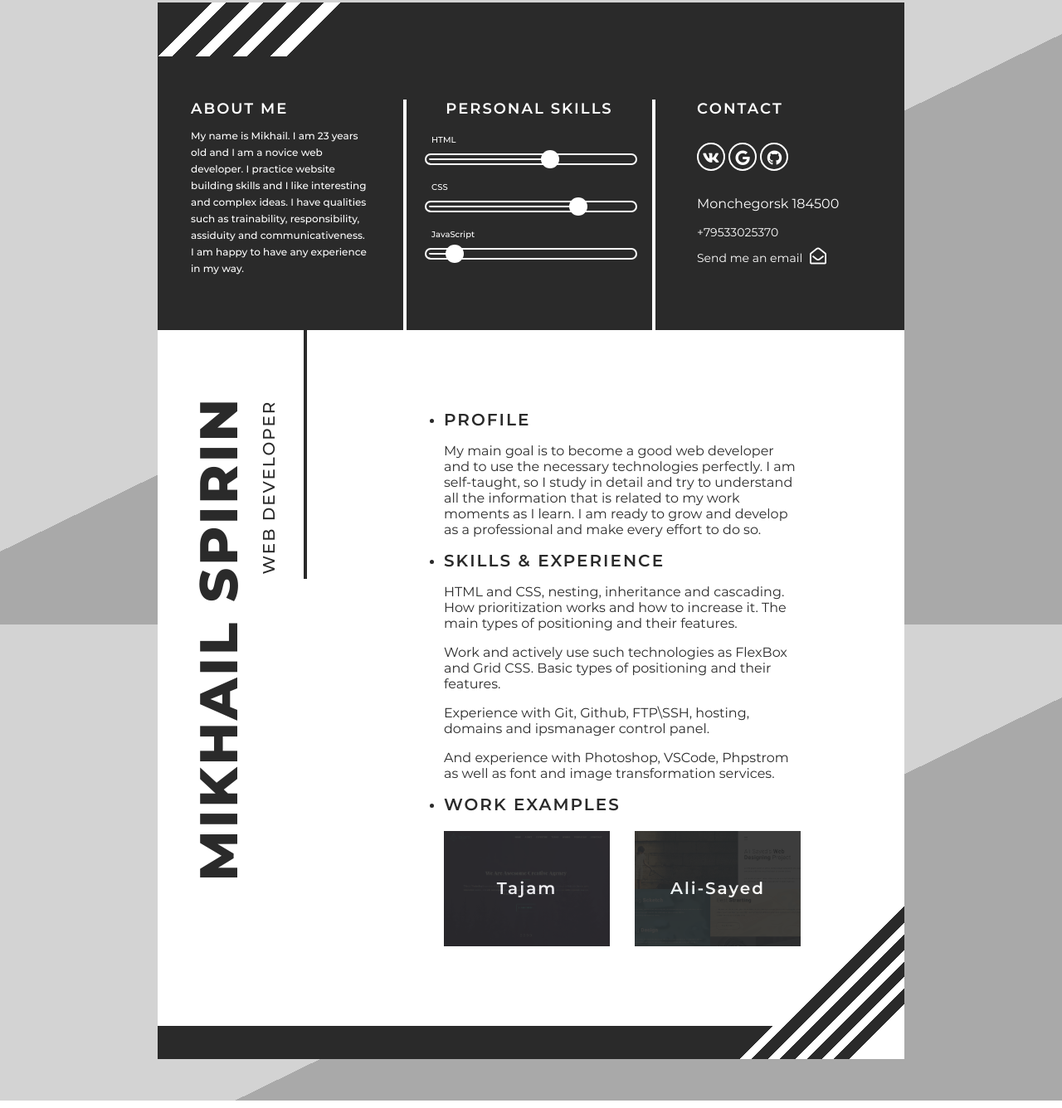
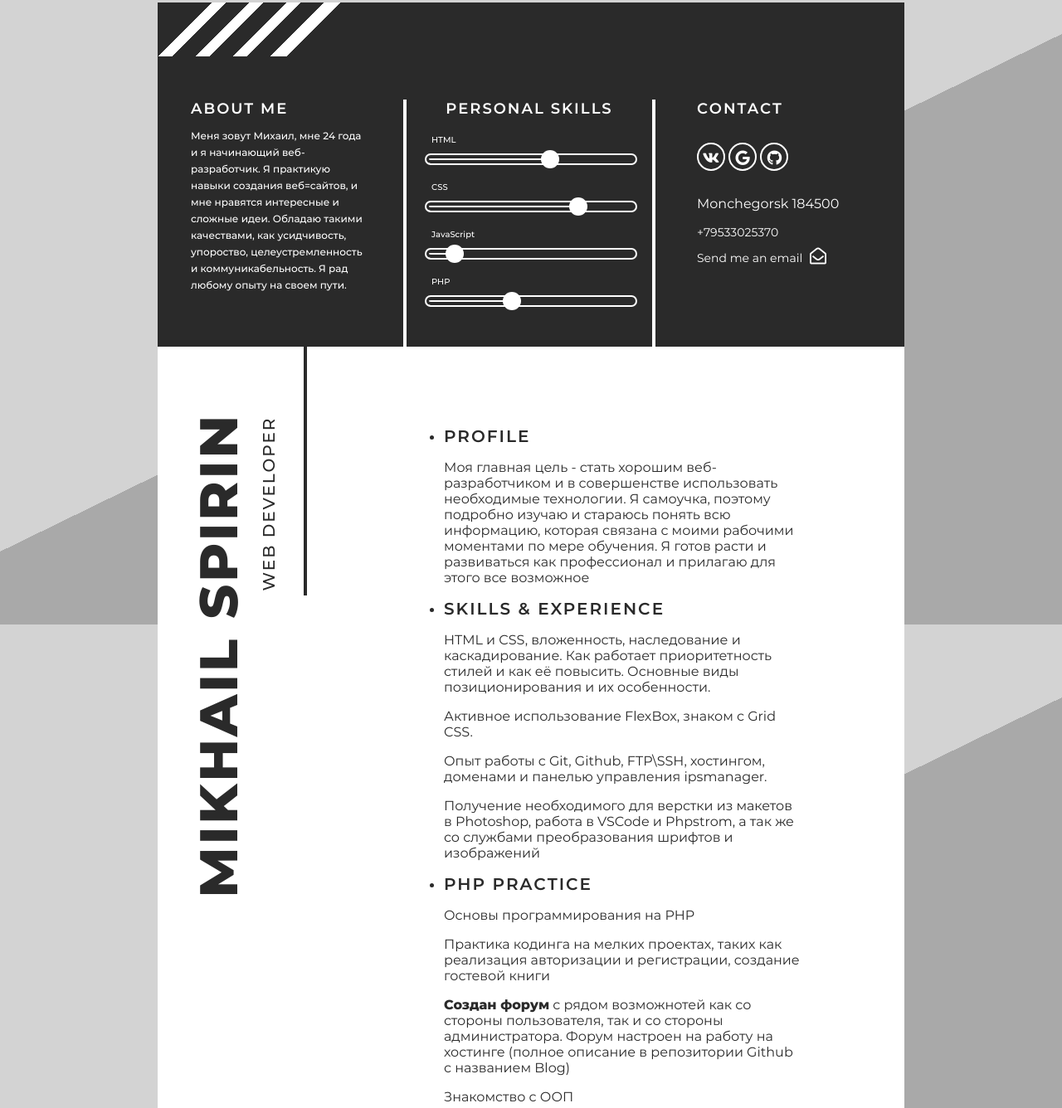
Before and after one commit to Oldwarrr/Resume, a plain HTML site: page index.html in a window 1280 px wide. Shown: the part 47-1383 px from the top of the page at 83% size. Drawn offline with Linux system fonts and the light colour scheme.

Commit message:
Руссификация

```diff
--- a/css/style.css
+++ b/css/style.css
@@ -94,6 +94,9 @@ h4:not(:first-of-type)::before{
     font-weight: 500;
     font-size: 12px;
     line-height: 20px;
+}
+.bold{
+    font-weight: bold;
 }
 
 
@@ -218,6 +221,9 @@ footer .contact{
 }
 #js{
     background: linear-gradient(to right,transparent 1%, white 1%, white 10%, transparent 10%);
+}
+#php{
+    background: linear-gradient(to right,transparent 1%, white 1%, white 40%, transparent 40%);
 }
 input[type='range']{
     display: block;
@@ -587,7 +593,7 @@ section{
     .header__skills{
         flex-direction: column;
     }
-    .skills__item, #html, #css, #js{
+    .skills__item, #html, #css, #js,#php{
         width: inherit;
         max-width: none;
     }
--- a/index.html
+++ b/index.html
@@ -22,11 +22,19 @@
 
                     <div class="header__about">
                         <div class="title">About me</div>
-                        <p class="text">My name is Mikhail.  I am 23 years old and I am
+                        <!-- <p class="text">My name is Mikhail.  I am 23 years old and I am
                             a novice web developer. I practice website building skills and
                             I like interesting and complex ideas. I have qualities such as
                             trainability, responsibility, assiduity and communicativeness.
-                            I am happy to have any experience in my way.</p>
+                            I am happy to have any experience in my way.
+                        </p> -->
+                        <p class="text">
+                            Меня зовут Михаил, мне 24 года и я начинающий веб-разработчик.
+                            Я практикую навыки создания веб=сайтов, и мне нравятся интересные
+                            и сложные идеи. Обладаю такими качествами, как усидчивость,
+                            упороство, целеустремленность и коммуникабельность. Я рад любому опыту
+                            на своем пути.
+                        </p>
                     </div>
                     <div class="header__skills">
                         <div class="title">Personal skills</div>
@@ -36,6 +44,8 @@
                             <input id="css" type="range" value="75" disabled></div>
                         <div class="skills__item"><label for="js">JavaScript</label>
                             <input id="js" type="range" value="10" disabled></div>
+                        <div class="skills__item"><label for="php">PHP</label>
+                            <input id="php" type="range" value="40" disabled></div>
                     </div>
                     <div class="contact">
                         <div class="title">Contact</div>
@@ -65,25 +75,68 @@
                 <section>
                     <ul>
                         <li><h3>Profile</h3>
-                            <p>My main goal is to become a good web developer and to use
+                            <!-- <p>My main goal is to become a good web developer and to use
                                 the necessary technologies perfectly. I am self-taught, so
                                 I study in detail and try to understand all the information
                                 that is related to my work moments as I learn. I am ready
                                 to grow and develop as a professional and make every effort
-                                to do so.</p>
+                                to do so.
+                            </p> -->
+                            <p>
+                                Моя главная цель - стать хорошим веб-разработчиком и в совершенстве
+                                использовать необходимые технологии. Я самоучка, поэтому подробно
+                                изучаю и стараюсь понять всю информацию, которая связана с
+                                моими рабочими моментами по мере обучения. Я готов расти и
+                                развиваться как профессионал и прилагаю для этого все возможное
+                            </p>
                         </li>
                         <li><h3>Skills & Experience</h3>
-                            <p>HTML and CSS, nesting, inheritance and cascading.
+                            <!-- <p>HTML and CSS, nesting, inheritance and cascading.
                                 How prioritization works and how to increase it.
-                                The main types of positioning and their features.</p>
-                            <p>Work and actively use such technologies as
-                                FlexBox and Grid CSS. Basic types of positioning and their features.</p>
-                            <p>Experience with Git, Github, FTP\SSH, hosting,
-                                domains and ipsmanager control panel.</p>
-                            <p>And experience with Photoshop, VSCode, Phpstrom as
-                                well as font and image transformation services.</p>
+                                The main types of positioning and their features.</p> -->
+                            <p>
+                                HTML и CSS, вложенность, наследование и каскадирование. Как работает
+                                приоритетность стилей и как её повысить. Основные виды позиционирования
+                                и их особенности.
+                            </p>
+                            <!-- <p>Work and actively use such technologies as
+                                FlexBox and Grid CSS. Basic types of positioning and their features.</p> -->
+                            <p>
+                                Активное использование FlexBox, знаком с Grid CSS.
+                            </p>
+                            <!-- <p>Experience with Git, Github, FTP\SSH, hosting,
+                                domains and ipsmanager control panel.</p> -->
+                            <p>
+                                Опыт работы с Git, Github, FTP\SSH, хостингом, доменами и панелью управления
+                                ipsmanager.
+                            </p>
+                            <!-- <p>And experience with Photoshop, VSCode, Phpstrom as
+                                well as font and image transformation services.</p> -->
+                            <p>
+                                Получение необходимого для верстки из макетов в Photoshop, работа в VSCode и
+                                Phpstrom, а так же со службами преобразования шрифтов и изображений
+                            </p>
 
 
+                        </li>
+                        <li>
+                            <h3>PHP practice</h3>
+                            <p>
+                                Основы программирования на PHP
+                            </p>
+                            <p>
+                                Практика кодинга на мелких проектах, таких как реализация авторизации и регистрации,
+                                создание гостевой книги
+                            </p>
+                            <p>
+                                <span class="bold">Создан форум</span> с рядом возможнотей как со стороны пользователя, так и со стороны администратора.
+                                Форум настроен на работу на хостинге (полное описание в репозитории Github с названием Blog)
+                            </p>
+                            <p>
+                                <p>
+                                    Знакомство с ООП
+                                </p>
+                            </p>
                         </li>
                         <li><h3>Work Examples</h3>
                             <div class="examples">
```
